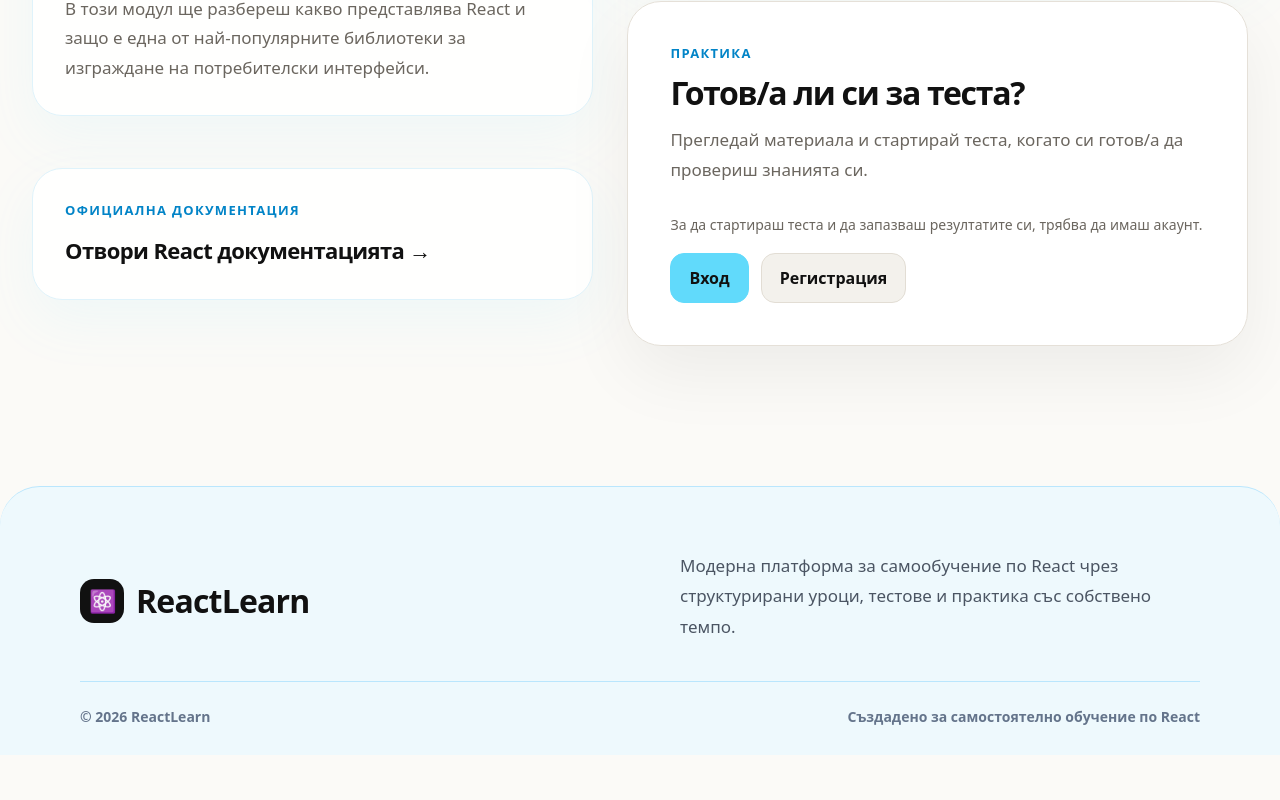
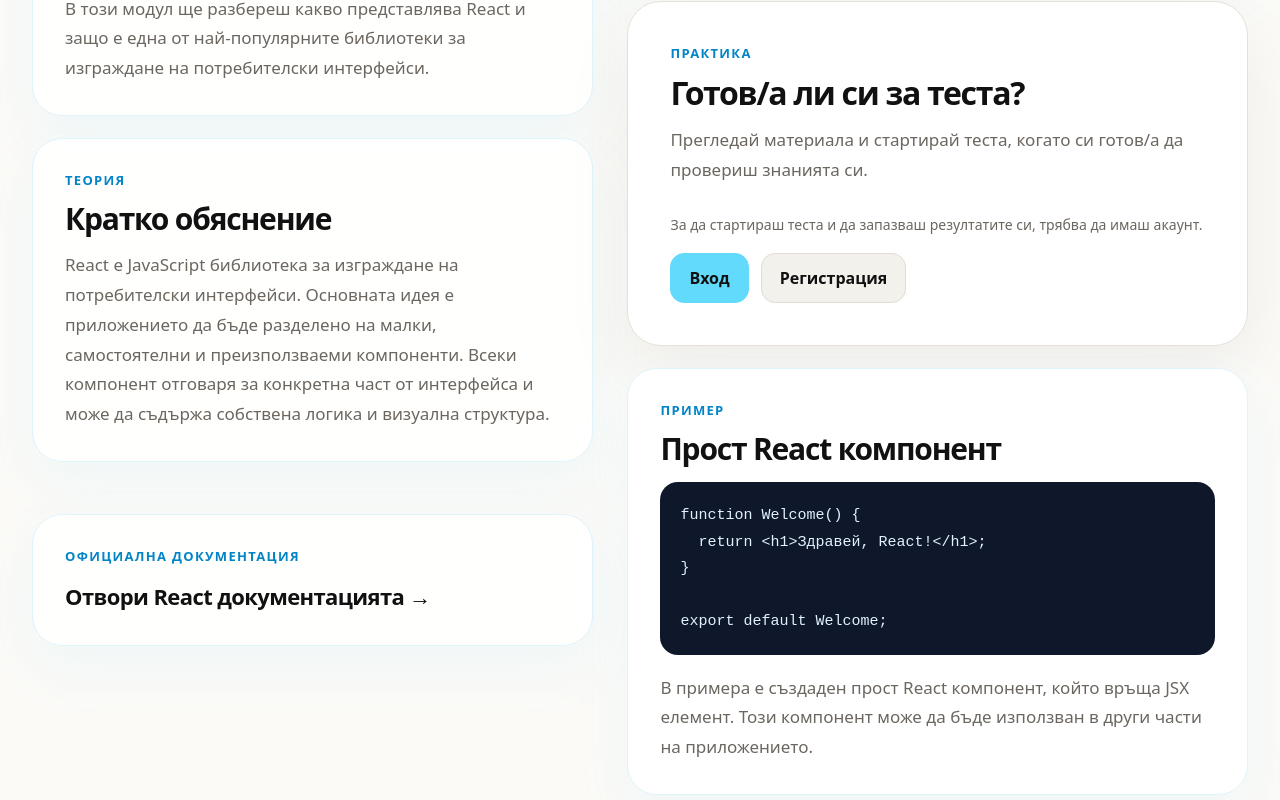
Before and after one commit to IvannIvannov/react-diploma-project, a React (Vite) app in the folder client/: page /courses/1 in a window 1280 px wide. Shown: the part 560-1360 px from the top of the page. Before the commit the page ends 1315 px from the top, so only its background shows below. Built offline with nearby package versions, Linux system fonts and the light colour scheme.

Commit message:
add theory and code examples to course pages

```diff
--- a/client/src/context/CoursesContext.ts
+++ b/client/src/context/CoursesContext.ts
@@ -17,6 +17,12 @@
   documentationUrl: string;
   topics: string[];
   content: string;
+
+  theory?: string;
+  exampleTitle?: string;
+  exampleCode?: string;
+  exampleExplanation?: string;
+
   quizzes: Quiz[];
 };
 
--- a/client/src/data/defaultCourses.ts
+++ b/client/src/data/defaultCourses.ts
@@ -13,6 +13,19 @@
     topics: ["React", "Компоненти", "UI", "SPA"],
     content:
       "В този модул ще разбереш какво представлява React и защо е една от най-популярните библиотеки за изграждане на потребителски интерфейси.",
+    theory:
+      "React е JavaScript библиотека за изграждане на потребителски интерфейси. Основната идея е приложението да бъде разделено на малки, самостоятелни и преизползваеми компоненти. Всеки компонент отговаря за конкретна част от интерфейса и може да съдържа собствена логика и визуална структура.",
+
+    exampleTitle: "Прост React компонент",
+
+    exampleCode: `function Welcome() {
+  return <h1>Здравей, React!</h1>;
+}
+
+export default Welcome;`,
+
+    exampleExplanation:
+      "В примера е създаден прост React компонент, който връща JSX елемент. Този компонент може да бъде използван в други части на приложението.",
     quizzes: [
       {
         id: "1-1",
--- a/client/src/pages/CourseDetails.css
+++ b/client/src/pages/CourseDetails.css
@@ -236,6 +236,72 @@
     transform: translateY(-2px);
 }
 
+.course-theory-box,
+.course-example-box {
+    background: rgba(255, 255, 255, 0.94);
+
+    border: 1px solid #dff3fb;
+    border-radius: 30px;
+
+    padding: 32px;
+
+    box-shadow: 0 22px 55px rgba(97, 218, 251, 0.08);
+}
+
+.course-theory-box span,
+.course-example-box span {
+    display: block;
+    margin-bottom: 14px;
+
+    color: #0284c7;
+
+    font-size: 13px;
+    font-weight: 900;
+    letter-spacing: 1.3px;
+    text-transform: uppercase;
+}
+
+.course-theory-box h2,
+.course-example-box h2 {
+    margin: 0 0 16px;
+
+    color: #111;
+
+    font-size: 30px;
+    line-height: 1;
+    font-weight: 900;
+    letter-spacing: -1.2px;
+}
+
+.course-theory-box p,
+.course-example-box p {
+    margin: 0;
+
+    color: #6b665f;
+
+    font-size: 17px;
+    line-height: 1.75;
+}
+
+.course-example-box pre {
+    margin: 18px 0;
+
+    padding: 20px;
+
+    background: #0f172a;
+    color: #e0f2fe;
+
+    border-radius: 18px;
+
+    overflow-x: auto;
+}
+
+.course-example-box code {
+    font-family: "Courier New", monospace;
+    font-size: 15px;
+    line-height: 1.7;
+}
+
 @media (max-width: 950px) {
     .course-workspace {
         grid-template-columns: 1fr;
--- a/client/src/pages/CourseDetails.tsx
+++ b/client/src/pages/CourseDetails.tsx
@@ -34,6 +34,16 @@
 
             <p>{course.content}</p>
           </div>
+
+          {course.theory && (
+            <div className="course-theory-box">
+              <span>Теория</span>
+
+              <h2>Кратко обяснение</h2>
+
+              <p>{course.theory}</p>
+            </div>
+          )}
 
           {course.documentationUrl && (
             <a
@@ -94,6 +104,20 @@
               )}
             </div>
           </div>
+
+          {course.exampleCode && (
+            <div className="course-example-box">
+              <span>Пример</span>
+
+              <h2>{course.exampleTitle}</h2>
+
+              <pre>
+                <code>{course.exampleCode}</code>
+              </pre>
+
+              <p>{course.exampleExplanation}</p>
+            </div>
+          )}
         </aside>
       </section>
     </main>
```
